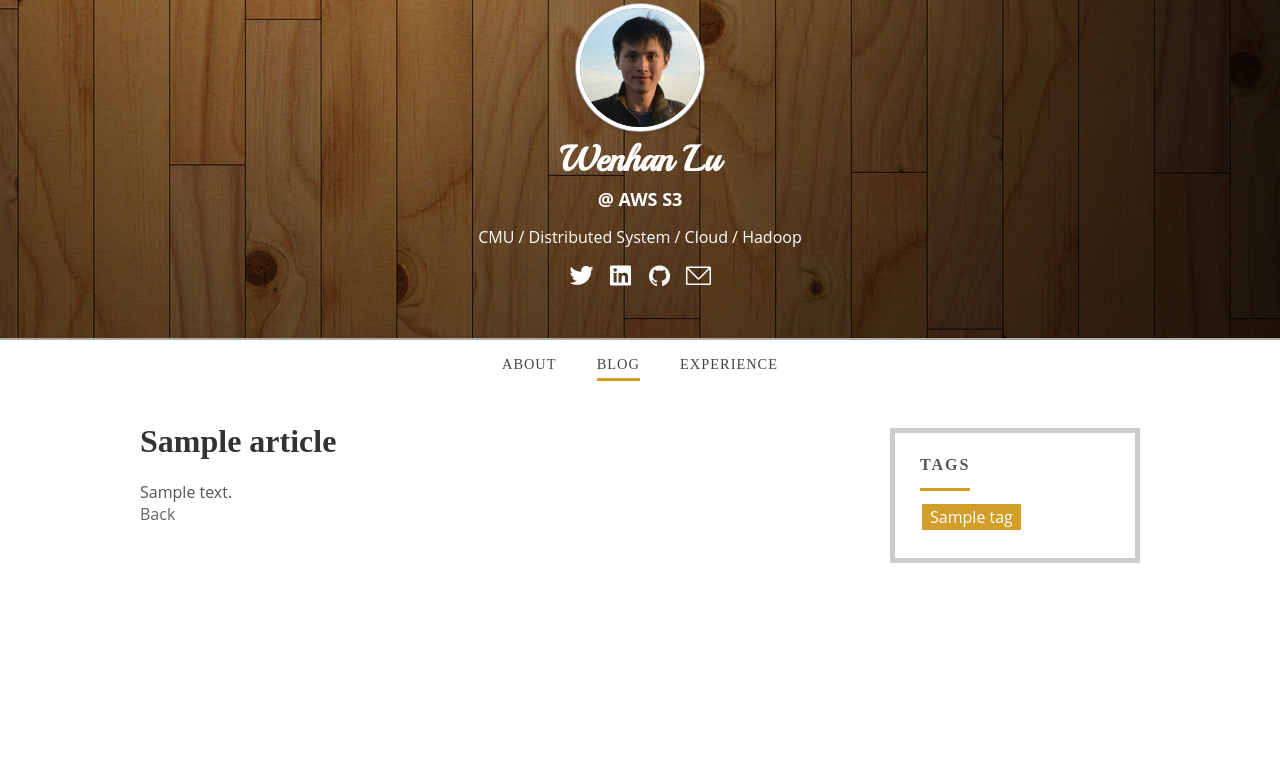
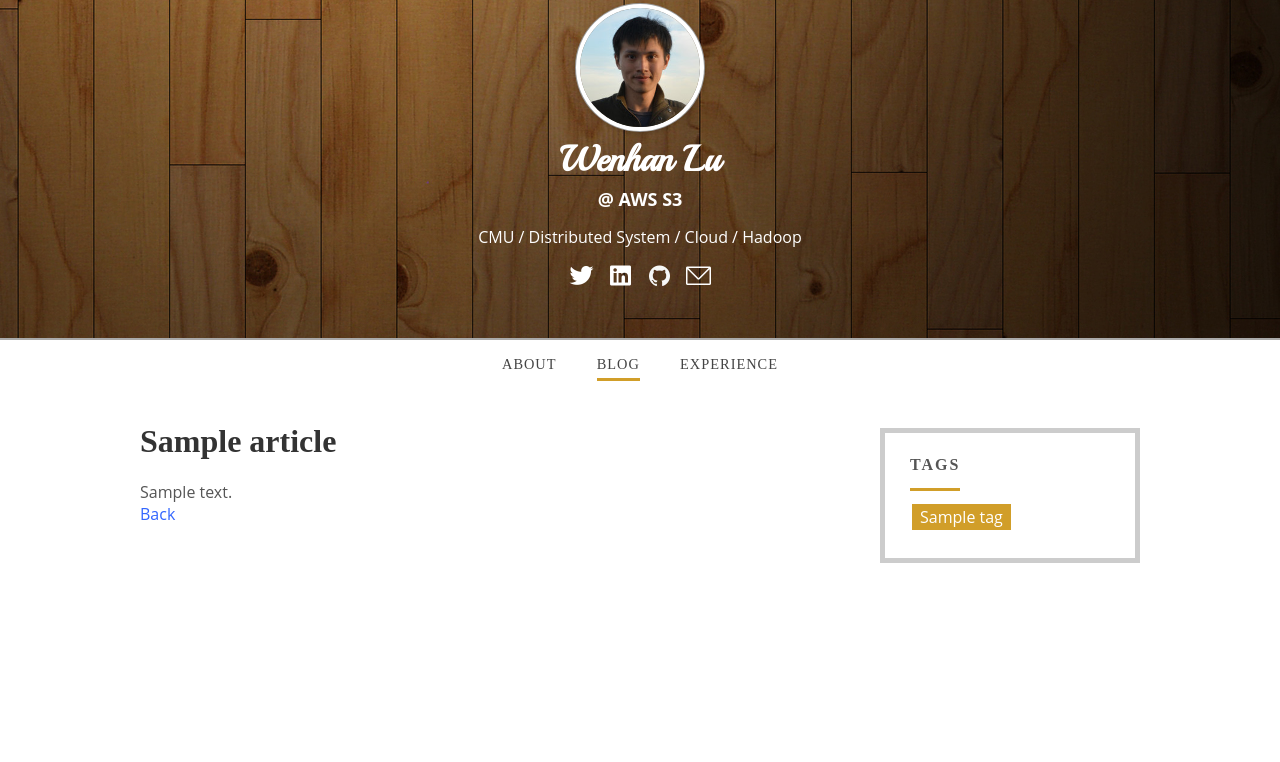
Before and after one commit to wenhanl/blog, a Rails app: page /articles/1 in a window 1280 px wide. Shown: the top 762 px of the page. Run offline with Rails 7, Linux system fonts and the light colour scheme; tables that the repository leaves empty hold one stand-in row (values such as "Sample post"); style sheets or scripts are compiled from the project's sources; parts of the project's set-up code (start-up, migrations or seed data) failed here and were passed over; some libraries are stand-ins or nearby versions; some web fonts are replaced.

Commit message:
Article view link appearance change

```diff
--- a/app/assets/stylesheets/_article_view.css.scss
+++ b/app/assets/stylesheets/_article_view.css.scss
@@ -38,14 +38,15 @@
 }
 
 .article-view-right {
-	// width: 23%;
-	// position: fixed;
-	// left: 68%;
-	// top: 70px;
+	width: 26%;
 }
 
 .article-view-left {
-	width: 68%;
+	width: 64%;
+
+	a {
+		color: #3366FF;
+	}
 
 	img {
 		max-width: 90%;
```
Also changed, not shown: public/bg-fit.jpg (added), public/bg/bg1.jpg (added), public/bg/bg2.jpg (added), public/bg/bg3.jpg (added), public/bg/bg4.jpg (added), public/bg/bg5.jpg (added), public/bg/bg6.jpg (added), public/footer-bg.jpg (added).
